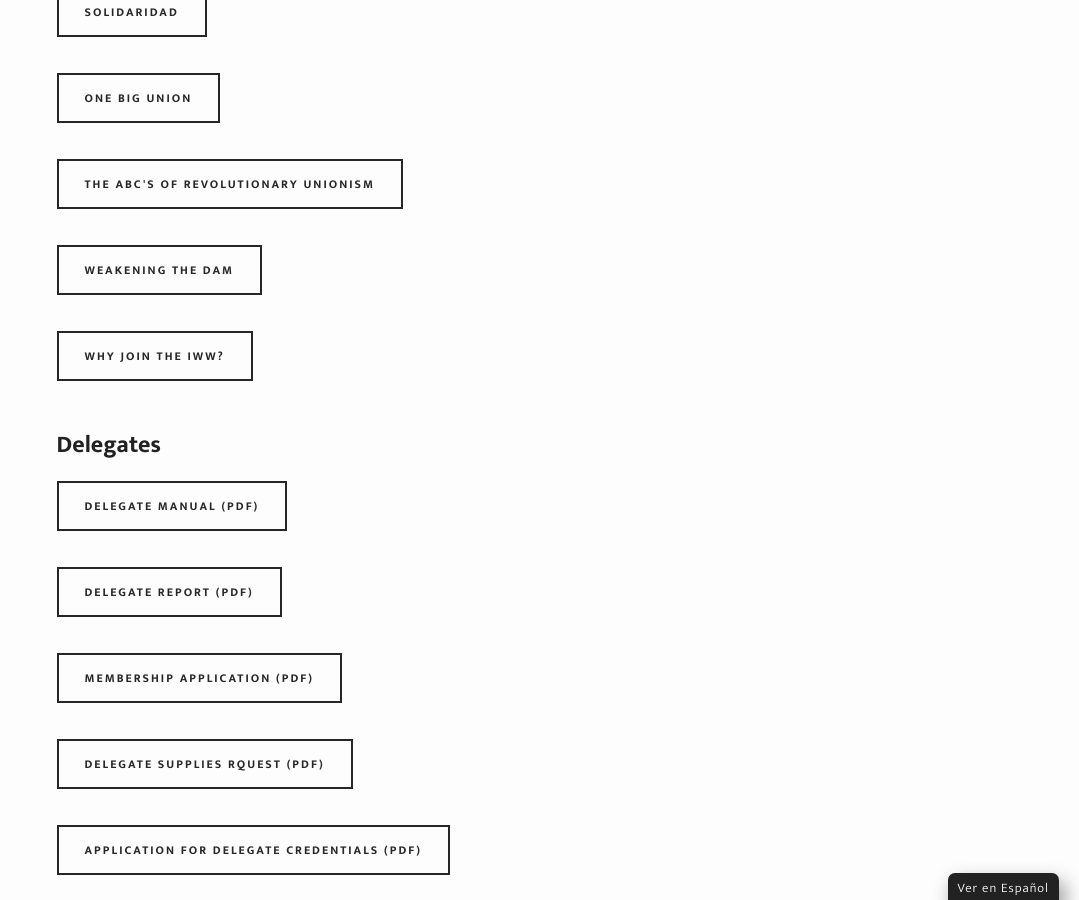
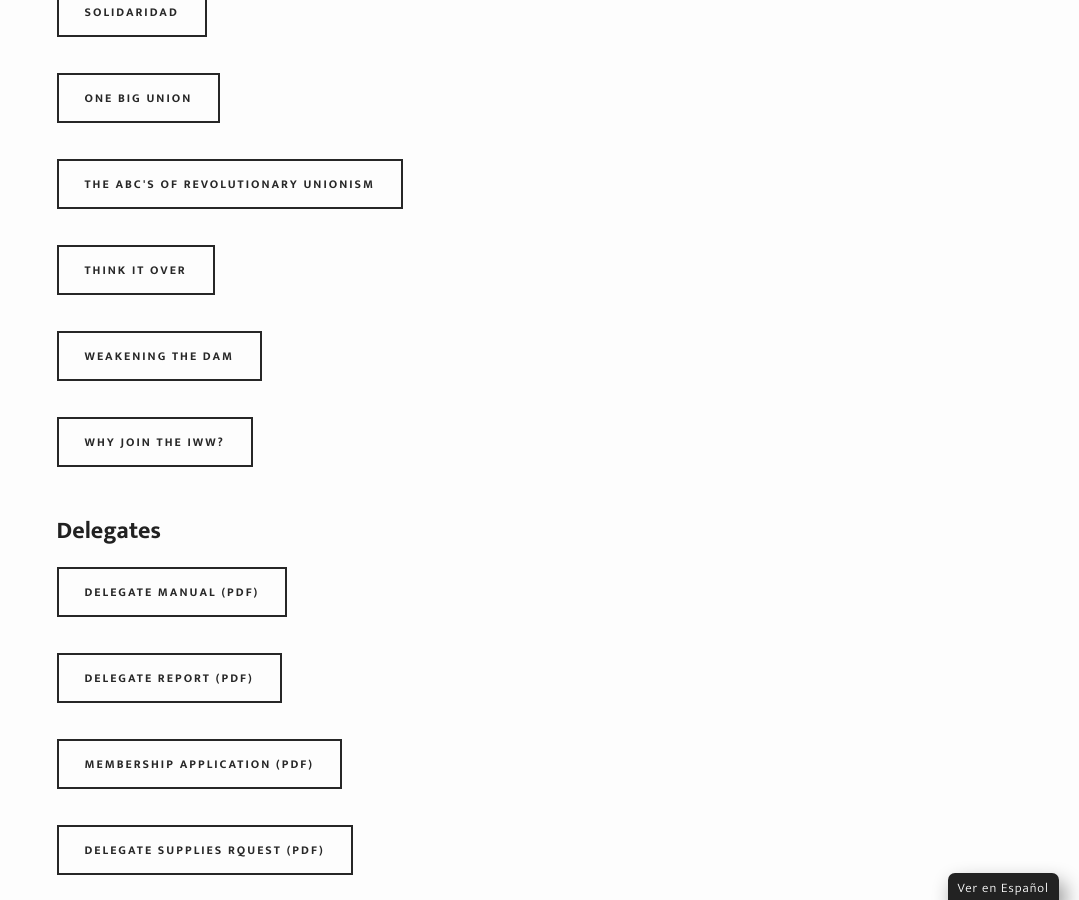
Before and after one commit to IWW-NYC-GMB/iww.nyc, a Jekyll site: the page built from resources.html, in a window 1280 px wide and 900 px high, scrolled down 1593 px. Shown: the whole window, without its empty margins (201-1280 px from the left). Built offline with Jekyll 4.4.1, drawn with Linux system fonts in a browser that asks for light colours; some web fonts are replaced.

Commit message:
Update resources.html

```diff
--- a/resources.html
+++ b/resources.html
@@ -17,6 +17,7 @@
 <a href="https://iwwsolidaridad.org"><button class="small" style="margin: 12px 15px 24px 0;" ontouchstart="">Solidaridad</button></a><br>
 <a href="{{ site.baseurl }}/obu"><button class="small" style="margin: 12px 15px 24px 0;" ontouchstart="">One Big Union</button></a><br>
 <a href="{{ site.baseurl }}/abc"><button class="small" style="margin: 12px 15px 24px 0;" ontouchstart="">The ABC's of Revolutionary Unionism</button></a><br>
+<a href="{{ site.baseurl }}/think"><button class="small" style="margin: 12px 15px 24px 0;" ontouchstart="">Think it Over</button></a><br>
 <a href="{{ site.baseurl }}/wtd"><button class="small" style="margin: 12px 15px 24px 0;" ontouchstart="">Weakening the Dam</button></a><br>
 <a href="{{ site.baseurl }}/why-join"><button class="small" style="margin: 12px 15px 24px 0;" ontouchstart="">Why join the IWW?</button></a><br><br>
 <h2>Delegates</h2>
```
